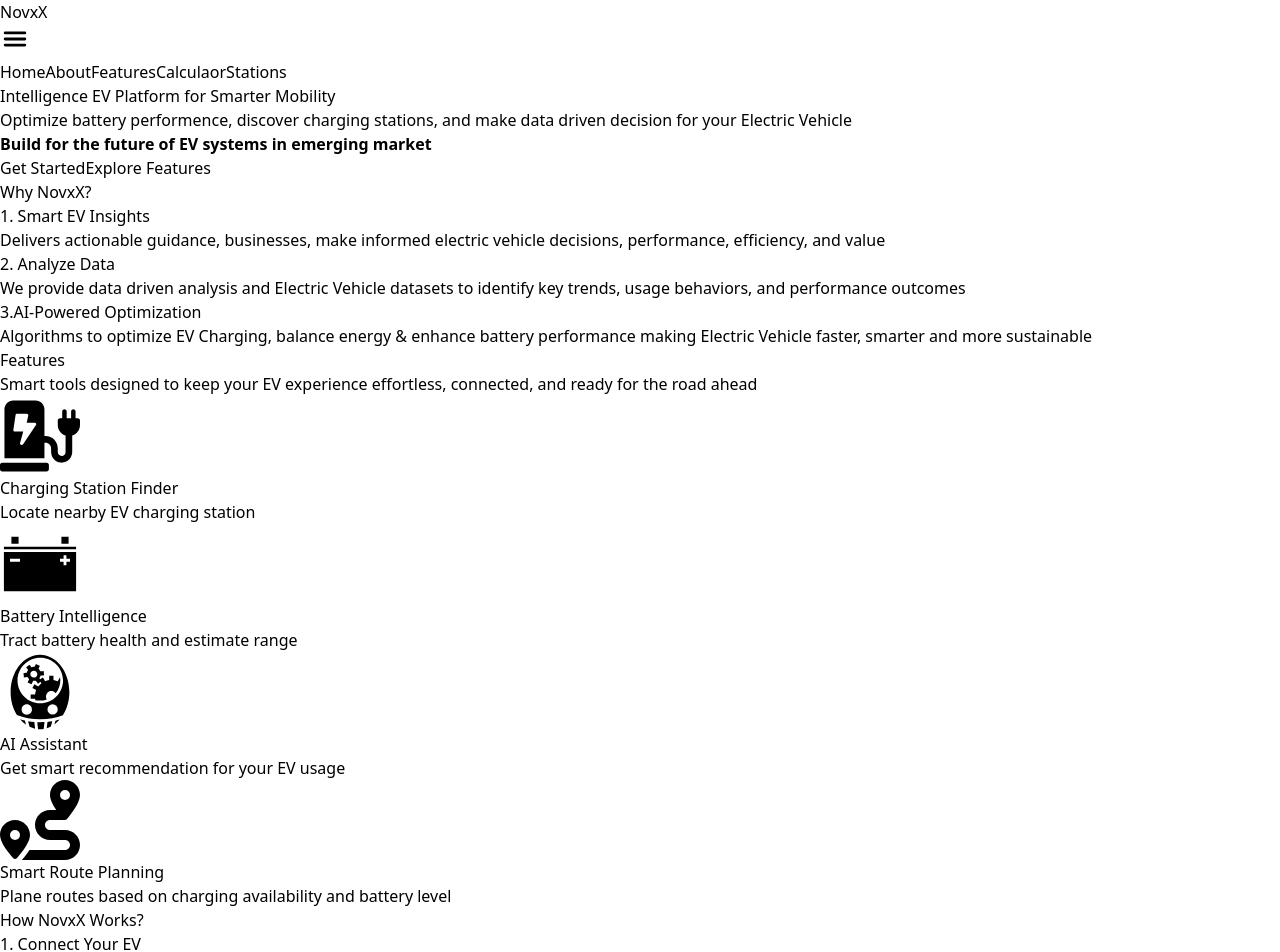
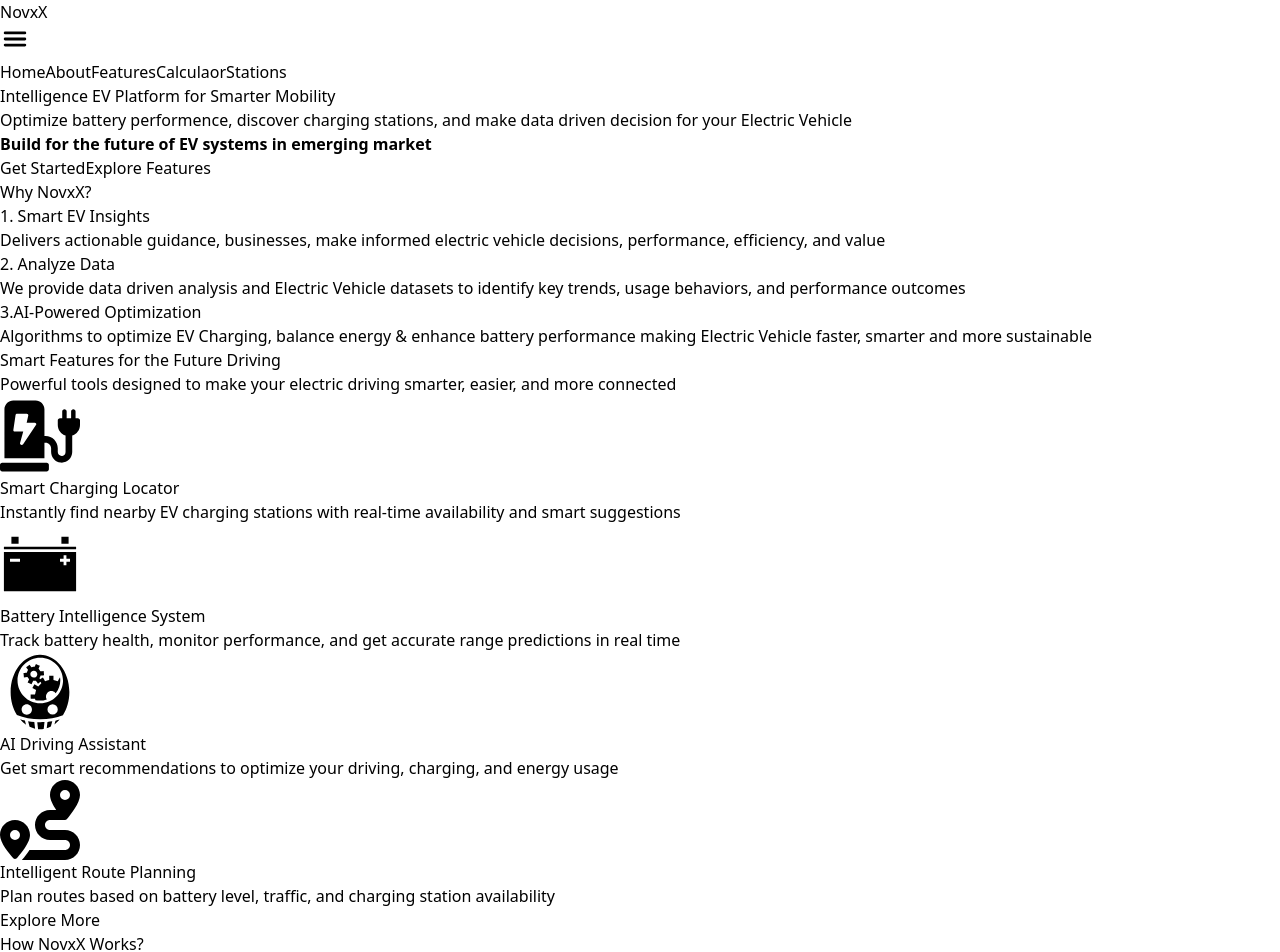
Before and after one commit to Umair-Ali369/NovxX-Future-EVs, a React (Vite) app in the folder Frontend/: page / in a window 1280 px wide. Shown: the top 952 px of the page. Built offline with nearby package versions, Linux system fonts and the light colour scheme.

Commit message:
Updated Day 14 - 16

```diff
--- a/Frontend/src/Pages/Stations.jsx
+++ b/Frontend/src/Pages/Stations.jsx
@@ -1,60 +1,94 @@
-import React from "react";
+import React, { useState } from "react";
+import { useEffect } from "react";
+const Stations = () => {
+  const [stations, setStations] = useState([])
 
-const stations = [
-  {
-    name: "FastCharge Hub",
-    location: "Islamabad",
-    type: "Fast Charger",
-    available: true,
-  },
-  {
-    name: "FastCharge Hub",
-    location: "Islamabad",
-    type: "Fast Charger",
-    available: true,
-  },
-  {
-    name: "FastCharge Hub",
-    location: "Islamabad",
-    type: "Fast Charger",
-    available: false,
-  },
-  {
-    name: "FastCharge Hub",
-    location: "Islamabad",
-    type: "Fast Charger",
-    available: true,
-  },
-  {
-    name: "FastCharge Hub",
-    location: "Islamabad",
-    type: "Fast Charger",
-    available: false,
-  },
-];
-const Stations = () => {
+    useEffect(() => {
+    const fetchStations = async () => {
+      try {
+        const res = await fetch("http://localhost:9000/stations");
+        const data = await res.json();
+        setStations(data);
+      } catch (err) {
+        console.error("Error fetching stations:", err);
+      }
+    };
+    fetchStations();
+  }, []);
+
   return (
     <section className=" bg-gray-900 px-4  ">
-
-        <div className='flex flex-col justify-center items-center max-w-6xl mx-auto px-4 text-center py-24 pt-32 '>
-            <h1 className='font-bold text-3xl md:text-5xl text-white '>
+      <div className="flex flex-col justify-center items-center max-w-6xl mx-auto px-4 text-center py-24 pt-32 ">
+        <h1 className="font-bold text-3xl md:text-5xl text-white ">
           EV Charging Stations
         </h1>
-            <h4 className='text-lg text-gray-400  mt-4'>
+        <h4 className="text-lg text-gray-400  mt-4">
           Powerful tools to designed to make EV usage smarter and more efficient
         </h4>
       </div>
+      <input
+        type="text"
+        placeholder="Search by city..."
+        className="w-full max-w-full mx-auto mb-6 p-3 rounded-md bg-gray-800 text-white border border-gray-600"
+      />
       <div className="grid grid-cols-1 md:grid-cols-2 lg:grid-cols-3 gap-6 p-5 w-full">
-          {stations.map((s) => (
+        {/* {stations.map((s) => (
             <div className="bg-gray-800 p-5 px-8 py-5 border-2 relative border-[#44ACFF] rounded-md shadow-sm hover:scale-105 flex flex-col justify-center items-start gap-4 ">
               <h3 className='font-semibold text-xl text-[#44ACFF]'> {s.name} </h3>
               <p className=' text-xl text-[#44ACFF]'>  {s.location} </p>
               <p className=' text-xl text-[#44ACFF]'> {s.type} </p>
               <h5 className={`${s.available ? "bg-green-600 opacity-85 font-semibold text-white px-3 py-1 rounded-full " : "bg-red-600 opacity-85 font-semibold text-white px-3 py-1 rounded-full"} absolute top-4 right-3`}>  {s.available ? "Available" : "Busy"} </h5>
             </div>
-          ))}
+          ))} */}
+        {stations.map((s) => {
+          const isAvailable = s.slots > 0;
+
+          return (
+            <div
+              key={s.id}
+              className="bg-gray-800 p-6 border border-[#44ACFF]/40 rounded-xl shadow-md hover:scale-105 transition duration-300 relative flex flex-col gap-3"
+            >
+              {/* Status Badge */}
+              <span
+                className={`absolute top-4 right-4 text-sm px-3 py-1 rounded-full font-semibold ${
+                  isAvailable
+                    ? "bg-green-600 text-white"
+                    : "bg-red-600 text-white"
+                }`}
+              >
+                {isAvailable ? "Available" : "Busy"}
+              </span>
+
+              {/* Name */}
+              <h3 className="text-xl font-bold text-[#44ACFF]">⚡ {s.name}</h3>
+
+              {/* Location */}
+              <p className="text-gray-300">📍 {s.location}</p>
+
+              {/* Type */}
+              <p className="text-gray-300">🔌 {s.type} Charging</p>
+
+              {/* Slots */}
+              <p className="text-gray-300">
+                📊 {s.slots} / {s.totalSlots} Slots Available
+              </p>
+
+              {/* Distance */}
+              <p className="text-gray-300">📏 {s.distance} km away</p>
+
+              {/* Buttons */}
+              <div className="flex gap-3 mt-3">
+                <button className="bg-[#44ACFF] text-white px-4 py-2 rounded-md hover:bg-blue-500 transition">
+                  View
+                </button>
+                <button className="border border-[#44ACFF] text-[#44ACFF] px-4 py-2 rounded-md hover:bg-[#44ACFF] hover:text-white transition">
+                  Navigate
+                </button>
               </div>
-
+            </div>
+          );
+        })}
+      </div>
     </section>
   );
 };
--- a/Frontend/src/components/Features.jsx
+++ b/Frontend/src/components/Features.jsx
@@ -3,20 +3,18 @@
 import { GiCarBattery } from "react-icons/gi";
 import { GiArtificialIntelligence } from "react-icons/gi";
 import { FaRoute } from "react-icons/fa6";
+import { Link } from "react-router-dom";
 
 const Features = () => {
   return (
     <section className=" md:py-20 sm:py-16 ">
       <div className=" flex flex-col gap-6 justify-center p-5 items-center">
-        <div className=" flex flex-col gap-3 justify-center p-5 text-center items-center">
+        <div className=" flex flex-col gap-3 justify-center p-5 items-center text-center">
           <h1 className="font-bold text-3xl md:text-6xl text-white">
-            {" "}
-            Features{" "}
+           Smart Features for the Future Driving
           </h1>
           <p className="text-xl md:text-2xl text-gray-400">
-            {" "}
-            Smart tools designed to keep your EV experience effortless,
-            connected, and ready for the road ahead{" "}
+            Powerful tools designed to make your electric driving smarter, easier, and more connected
           </p>
         </div>
 
@@ -24,48 +22,46 @@
           <div className="p-6 border-2 border-[#44ACFF] rounded-md hover:shadow-xl bg-[#2C2C2C] flex flex-col justify-cneter items-center gap-4 text-center">
             <FaChargingStation size={80} className=" text-[#44ACFF]" />
             <h3 className="font-bold text-2xl  text-[#44ACFF]">
-              {" "}
-              Charging Station Finder{" "}
+              Smart Charging Locator
             </h3>
             <p className="text-xl text-gray-400">
-              {" "}
-              Locate nearby EV charging station{" "}
+             Instantly find nearby EV charging stations with real-time availability and smart suggestions
             </p>
           </div>
           <div className="px-8 py-5 border-2 border-[#44ACFF] rounded-md hover:shadow-xl bg-[#2C2C2C] flex flex-col justify-cneter items-center gap-4 text-center">
             <GiCarBattery size={80} className=" text-[#44ACFF]" />
             <h3 className="font-bold text-2xl text-[#44ACFF]">
               {" "}
-              Battery Intelligence{" "}
+              Battery Intelligence System
             </h3>
             <p className="text-xl text-gray-400">
-              {" "}
-              Tract battery health and estimate range{" "}
+             Track battery health, monitor performance, and get accurate range predictions in real time
             </p>
           </div>
           <div className="px-8 py-5 border-2 border-[#44ACFF] rounded-md hover:shadow-xl bg-[#2C2C2C] flex flex-col justify-cneter items-center gap-4 text-center">
             <GiArtificialIntelligence size={80} className=" text-[#44ACFF]" />
             <h3 className="font-bold text-2xl text-[#44ACFF] ">
               {" "}
-              AI Assistant{" "}
+              AI Driving Assistant{" "}
             </h3>
             <p className="text-xl text-gray-400">
-              {" "}
-              Get smart recommendation for your EV usage{" "}
+             Get smart recommendations to optimize your driving, charging, and energy usage
             </p>
           </div>
           <div className="px-8 py-5 border-2 border-[#44ACFF] rounded-md hover:shadow-xl bg-[#2C2C2C] flex flex-col justify-cneter items-center gap-4 text-center">
             <FaRoute size={80} className=" text-[#44ACFF]" />
             <h3 className="font-bold text-2xl text-[#44ACFF] ">
-              {" "}
-              Smart Route Planning{" "}
+             Intelligent Route Planning
             </h3>
             <p className="text-xl text-gray-400">
-              {" "}
-              Plane routes based on charging availability and battery level{" "}
+              Plan routes based on battery level, traffic, and charging station availability
             </p>
           </div>
         </div>
+
+       <button className="px-10 py-3 rounded-md border-2 border-blue-400 text-white font-semibold ">
+          <Link to="/features"> Explore More </Link>
+        </button>
       </div>
     </section>
   );
```
Lines whose indentation alone changed are shown as unchanged.
